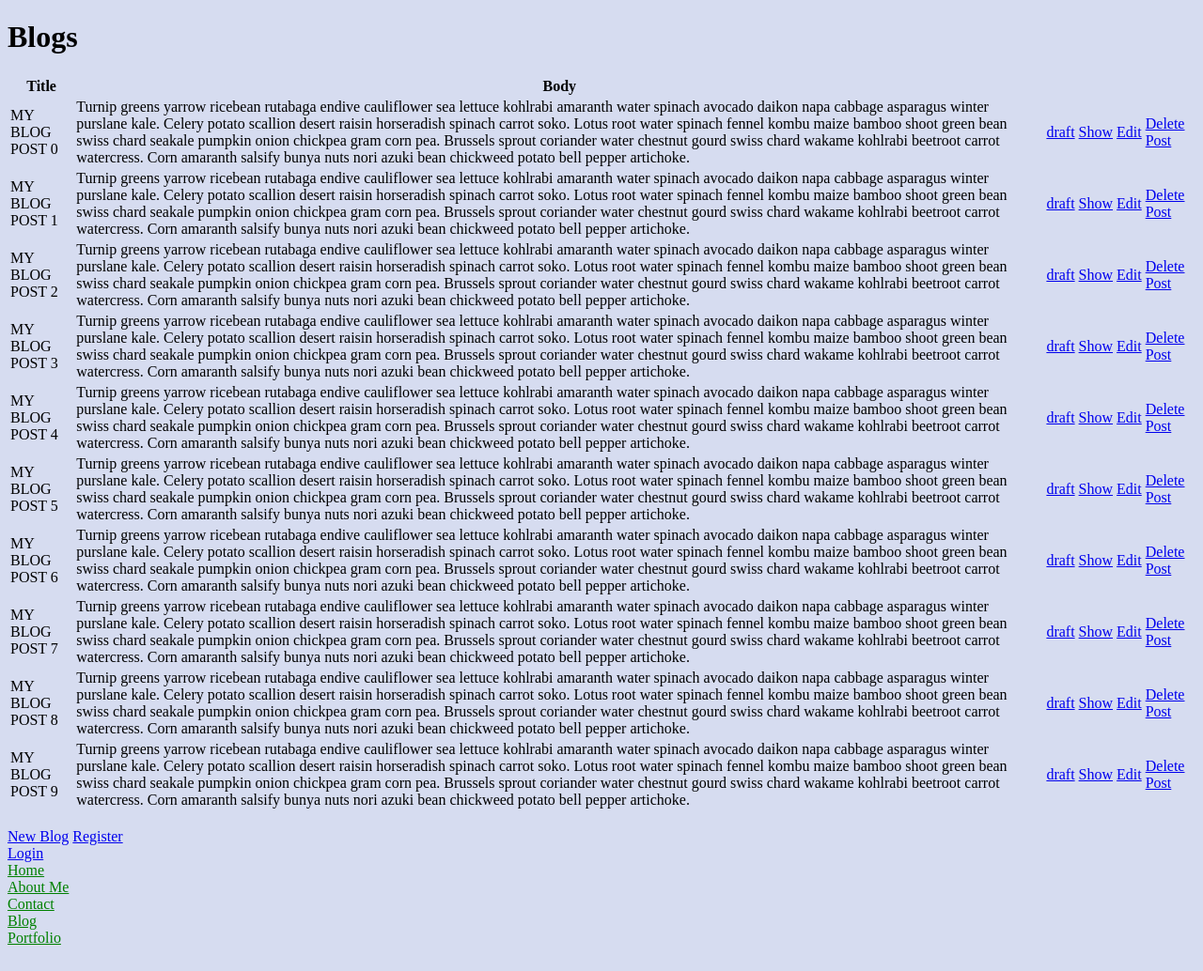
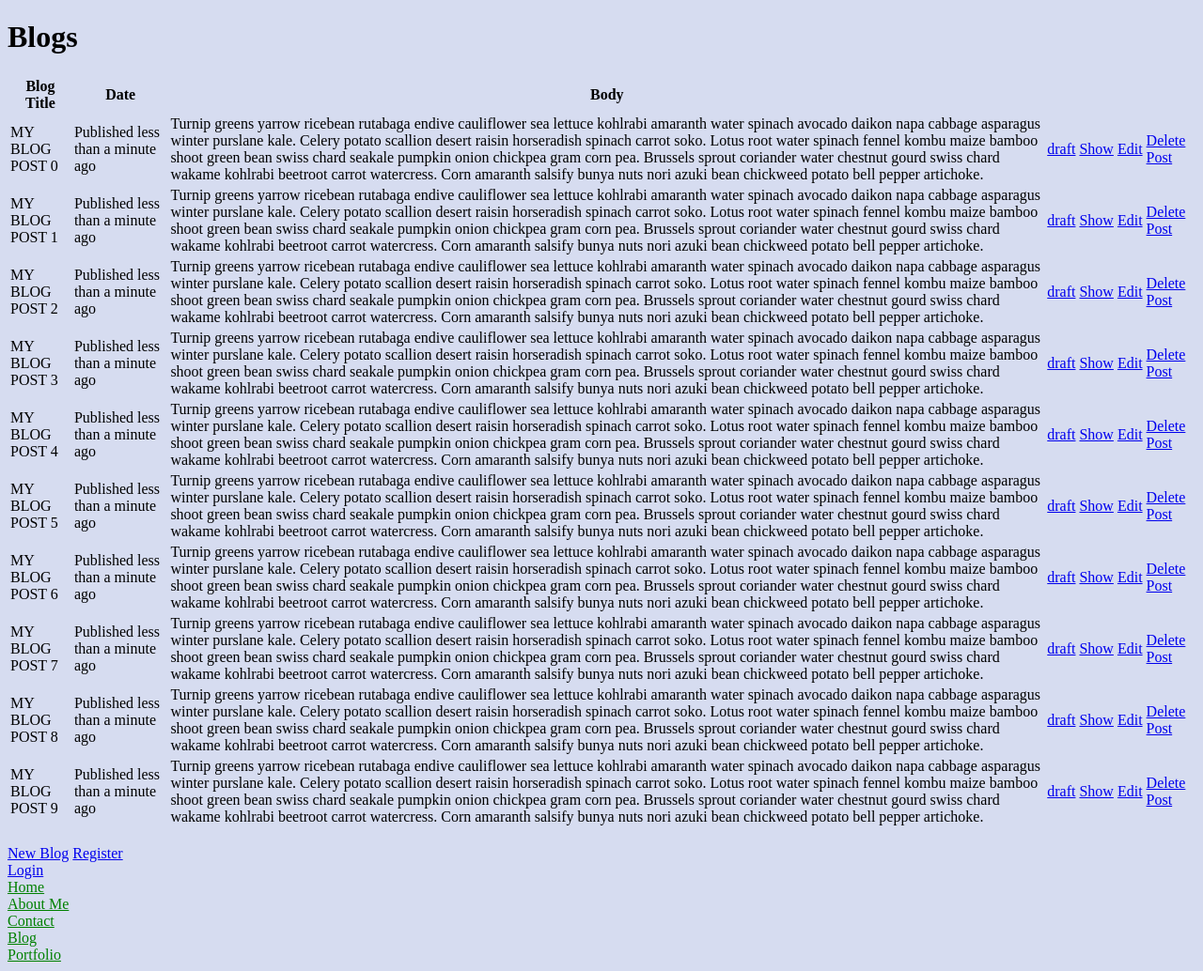
Before and after one commit to antwaunjohnson/AntwaunJohnsonPortfolio, a Rails app: page /blogs in a window 1280 px wide. Shown: the whole page at 94% size. Run offline with Rails 7, Linux system fonts and the light colour scheme; data comes from the database, SQL or seed files in the repository; style sheets or scripts are compiled from the project's sources.

Commit message:
Integrated helper methods from ActionView

```diff
--- a/app/models/blog.rb
+++ b/app/models/blog.rb
@@ -5,5 +5,5 @@ class Blog < ApplicationRecord
 
   validates_presence_of :title, :body
 
-  belongs_to :topic
+  belongs_to :topic, optional: true
 end
--- a/app/views/blogs/_blog.html.erb
+++ b/app/views/blogs/_blog.html.erb
@@ -1,5 +1,6 @@
 <tr>
   <td><%= blog.title.upcase %></td>
+  <td>Published <%= distance_of_time_in_words(blog.created_at, Time.now) %> ago</td>
   <td><%= blog.body %></td>
   <td><%= link_to blog.status, toggle_status_blog_path(blog) %></td>
   <td><%= link_to 'Show', blog %></td>
--- a/app/views/blogs/index.html.erb
+++ b/app/views/blogs/index.html.erb
@@ -5,7 +5,8 @@
 <table>
   <thead>
     <tr>
-      <th>Title</th>
+      <th>Blog Title</th>
+      <th>Date</th>
       <th>Body</th>
       <th colspan="4"></th>
     </tr>
--- a/app/views/pages/contact.html.erb
+++ b/app/views/pages/contact.html.erb
@@ -1,2 +1,3 @@
 <h1>Pages#contact</h1>
-<p>Find me in app/views/pages/contact.html.erb</p>
+
+<p><%= number_to_phone "5555555555" %></p>
```
